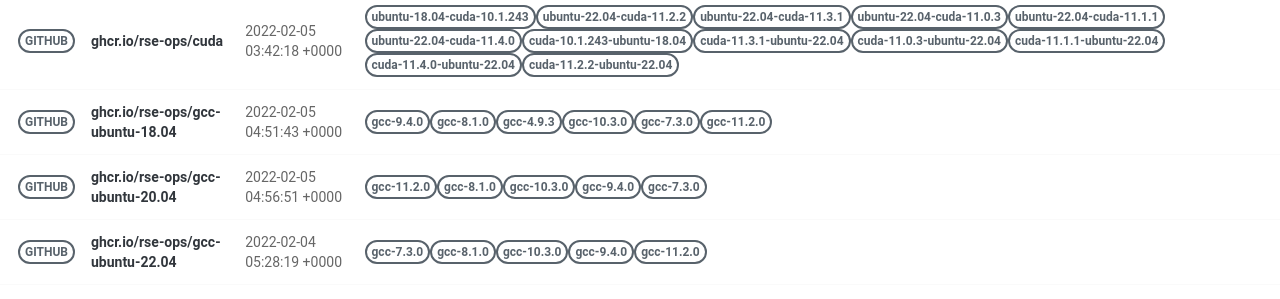
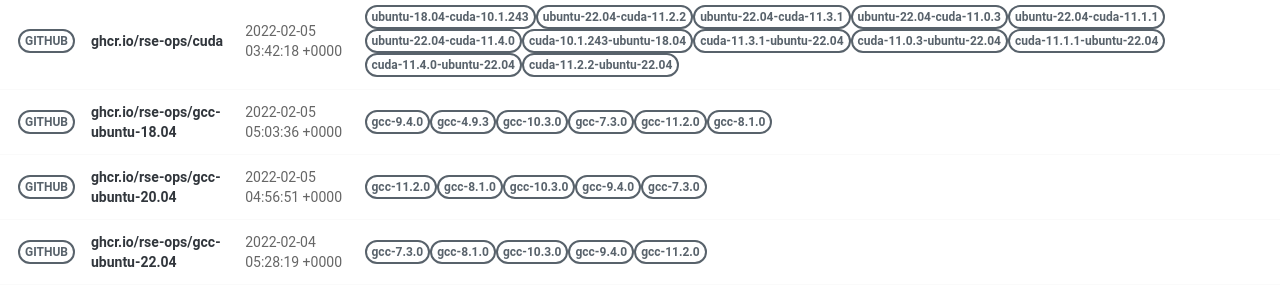
Before and after one commit to rse-ops/docker-images, a Jekyll site: the page built from pages/index.md, in a window 1280 px wide. Shown: the part 502-801 px from the top of the page. Built offline with Jekyll 4.4.1, drawn with Linux system fonts in a browser that asks for light colours; nearby versions of some CDN libraries.

Commit message:
Automated push to update library 2022-02-05

```diff
--- a/_library/ghcr.io-rse-ops-gcc-ubuntu-18.04.md
+++ b/_library/ghcr.io-rse-ops-gcc-ubuntu-18.04.md
@@ -1,7 +1,7 @@
 ---
 layout: container
 name: ghcr.io/rse-ops/gcc-ubuntu-18.04
-updated_at: 2022-02-05 04:51:43.615694
+updated_at: 2022-02-05 05:03:36.120717
 
 
 container_url: https://github.com/orgs/rse-ops/packages/container/package/gcc-ubuntu-18.04
```
Also changed, not shown: other parts of _library/ghcr.io-rse-ops-gcc-ubuntu-18.04.md (+3 -3 lines).
